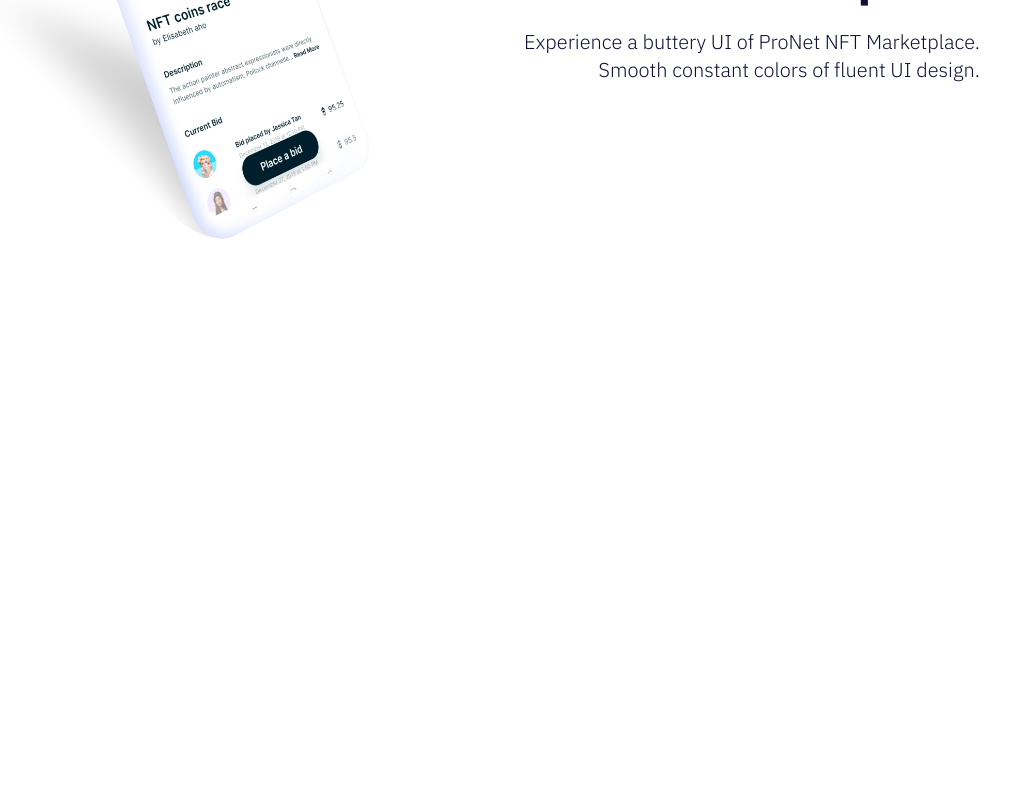
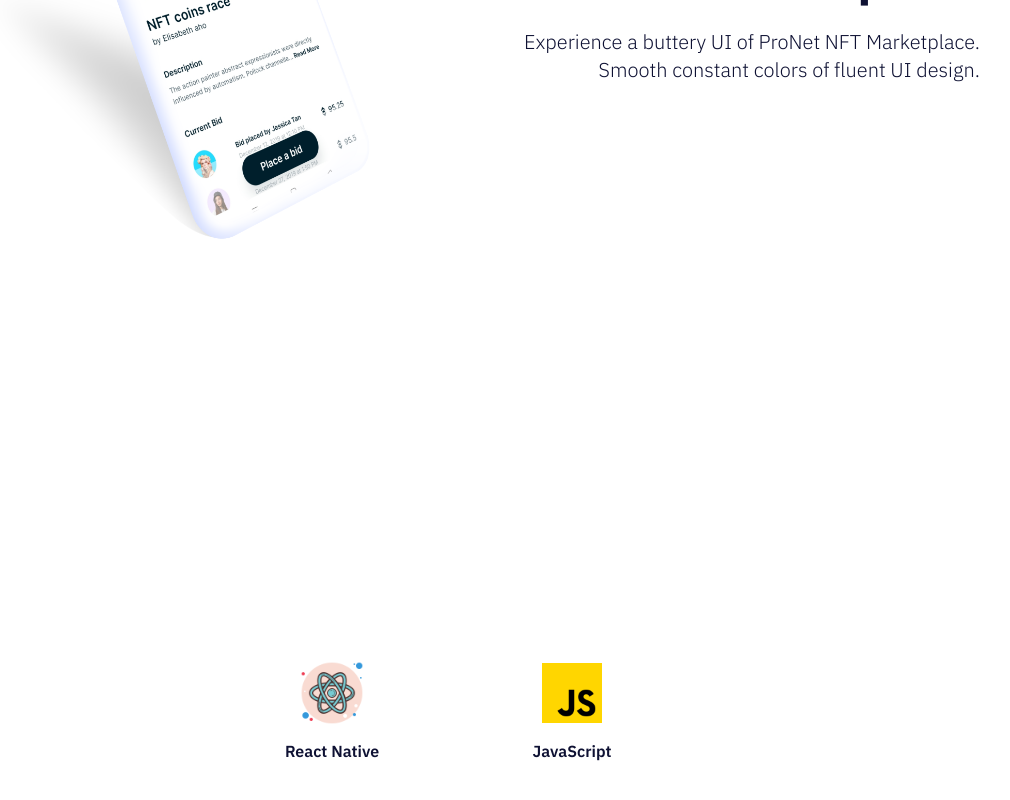
Before and after one commit to sanidhyy/react-native-nft-showcase, a React (Create React App) app: page / in a window 1280 px wide. Shown: the part 1202-2002 px from the top of the page, without its empty margins (188-1198 px from the left). Before the commit the page ends 1600 px from the top, so only its background shows below. Built offline with nearby package versions, Linux system fonts and the light colour scheme.

Commit message:
feature section completed

```diff
--- a/src/App.js
+++ b/src/App.js
@@ -22,6 +22,8 @@
         mockupImg={assets.homeCards}
         reverse
       />
+
+      <Features />
     </>
   );
 };
--- a/src/components/Features.jsx
+++ b/src/components/Features.jsx
@@ -1,9 +1,34 @@
 import React from "react";
+
+import assets from "../assets";
+import styles from "../styles/Global";
+
+const FeatureCard = ({ iconURL, iconText }) => (
+  <div className={styles.featureCard}>
+    <img src={iconURL} alt={iconText} className={styles.featureImg} />
+    <p className={styles.featureText}>{iconText}</p>
+  </div>
+);
 
 const Features = () => {
   return (
-    <div>
-      <h1>Features</h1>
+    <div className={`${styles.section} ${styles.bgPrimary} banner03`}>
+      <div className={`${styles.subSection} flex-col text-center`}>
+        <div>
+          <h1 className={`${styles.h1Text} ${styles.whiteText}`}>
+            Technologies
+          </h1>
+          <p className={`${styles.pText} ${styles.whiteText}`}>
+            ProNef has been developed using a cross-platform technology, React
+            Native.
+          </p>
+        </div>
+
+        <div className={styles.flexWrap}>
+          <FeatureCard iconURL={assets.react} iconText="React Native" />
+          <FeatureCard iconURL={assets.javascript} iconText="JavaScript" />
+        </div>
+      </div>
     </div>
   );
 };
```
